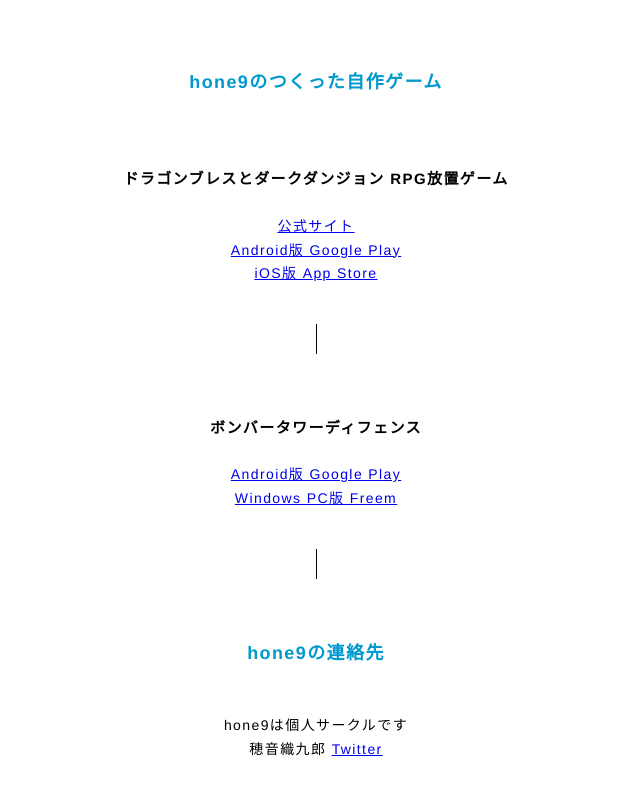
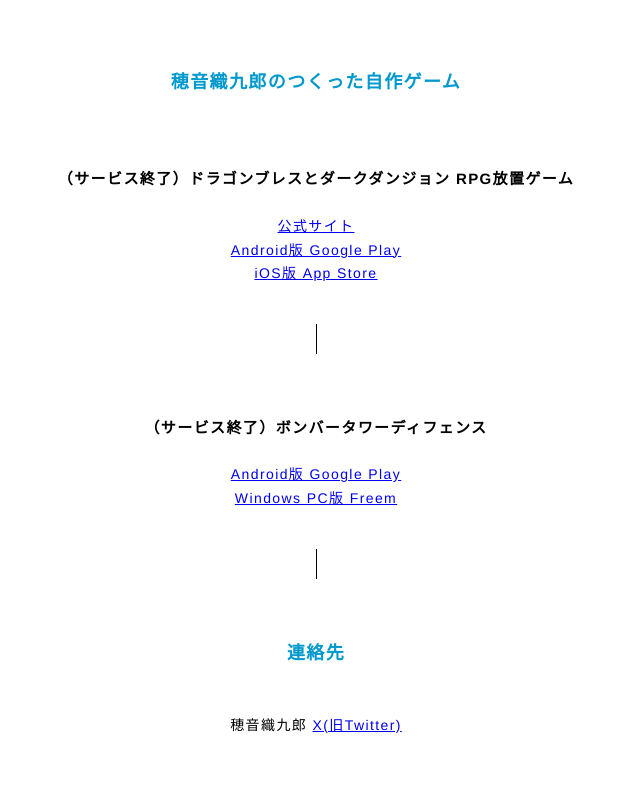
Before and after one commit to hone9/hone9.github.io, a plain HTML site: page index.html in a window 1280 px wide. Shown: the whole page, without its empty margins (324-964 px from the left). Drawn offline with Linux system fonts and the light colour scheme.

Commit message:
Update index.html

```diff
--- a/index.html
+++ b/index.html
@@ -34,25 +34,24 @@
 </head>
 <body>
 <br>
-<h3>hone9のつくった自作ゲーム</h3>
+<h3>穂音織九郎のつくった自作ゲーム</h3>
 <br>
-<h4>ドラゴンブレスとダークダンジョン RPG放置ゲーム</h4>
+<h4>（サービス終了）ドラゴンブレスとダークダンジョン RPG放置ゲーム</h4>
 <a href="https://honeori9ro.wixsite.com/dragonbless">公式サイト</a><br>
 <a href="https://play.google.com/store/apps/details?id=com.hone9.DragonBless">Android版 Google Play</a><br>
 <a href="https://apps.apple.com/jp/app/id1612169631?platform=iphone">iOS版 App Store</a><br>
 <br>
 <div class="line"></div>
 <br>
-<h4>ボンバータワーディフェンス</h4>
+<h4>（サービス終了）ボンバータワーディフェンス</h4>
 <a href="https://play.google.com/store/apps/details?id=jp.hone9.bombertd">Android版 Google Play</a><br>
 <a href="https://www.freem.ne.jp/win/game/18504">Windows PC版 Freem</a><br>
 <br>
 <div class="line"></div>
 <br>
-<h3>hone9の連絡先</h3>
+<h3>連絡先</h3>
 <br>
-hone9は個人サークルです<br>
-穂音織九郎 <a href="https://twitter.com/honeori9ro">Twitter</a><br>
+穂音織九郎 <a href="https://x.com/honeori9ro">X(旧Twitter)</a><br>
 <br>
 <br>
 </body>
```
